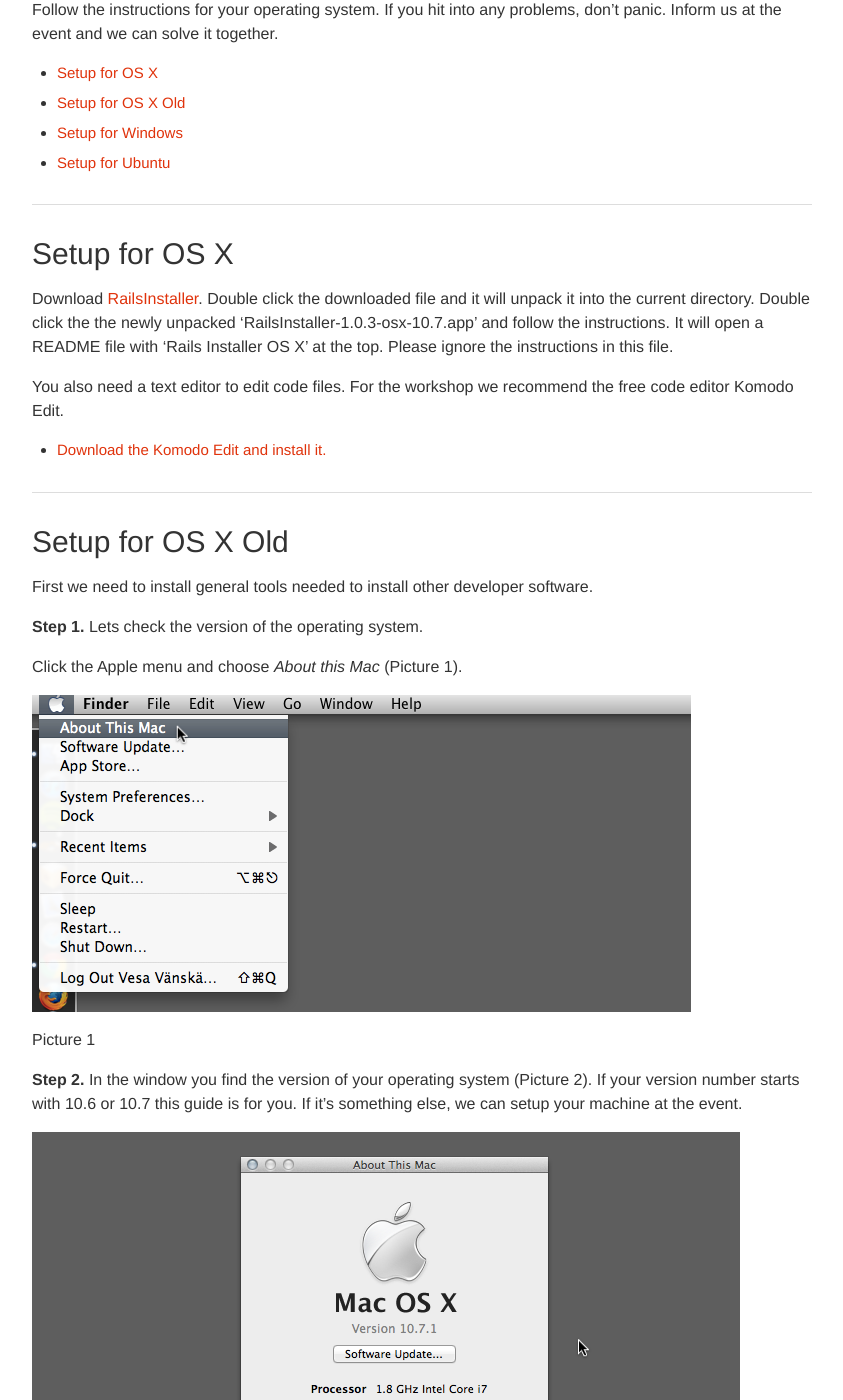
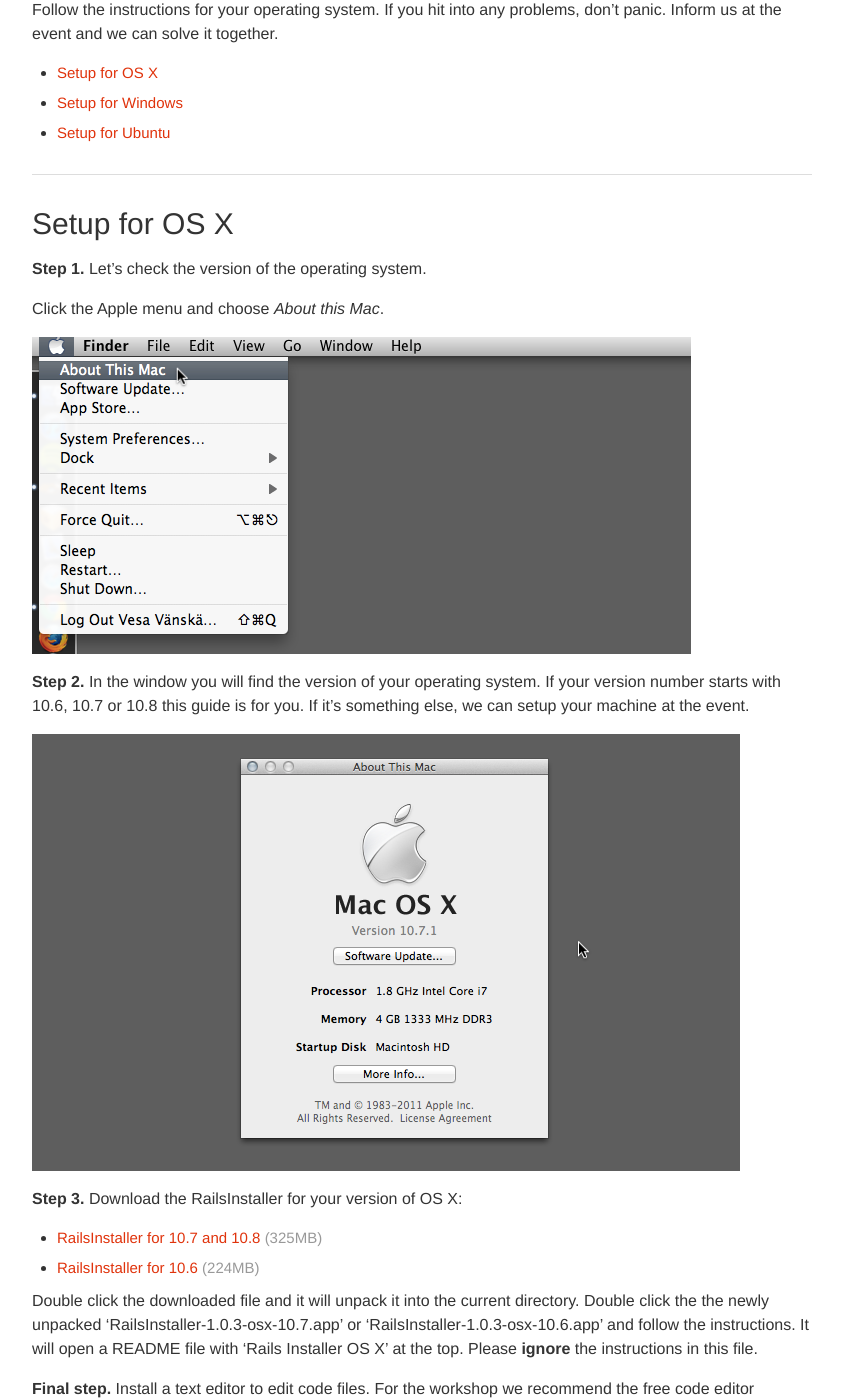
Before and after one commit to railsgirls/guides.railsgirls.com, a Jekyll site: the page built from _posts/2012-04-18-install.markdown, in a window 1280 px wide and 1400 px high, scrolled down 350 px. Shown: the whole window, without its empty margins (158-1001 px from the left). Built offline with Jekyll 4.4.1, drawn with Linux system fonts in a browser that asks for light colours; Markdown is read by kramdown in place of the engine named in the settings; some of the changed text lies outside the part shown.

Commit message:
Update OS X install guide

```diff
--- a/_posts/2012-04-18-install.markdown
+++ b/_posts/2012-04-18-install.markdown
@@ -12,7 +12,6 @@
 Follow the instructions for your operating system. If you hit into any problems, don&#8217;t panic. Inform us at the event and we can solve it together.
 
 * [Setup for OS X](#setup_for_os_x)
-* [Setup for OS X Old](#setup_for_os_x_old)
 * [Setup for Windows](#setup_for_windows)
 * [Setup for Ubuntu](#setup_for_ubuntu)
 
@@ -20,53 +19,22 @@
 
 ## Setup for OS X
 
-Download [RailsInstaller](https://github.com/downloads/railsinstaller/railsinstaller-nix/RailsInstaller-1.0.3-osx-10.7.app.tgz). Double click the downloaded file and it will unpack it into the current directory. Double click the the newly unpacked 'RailsInstaller-1.0.3-osx-10.7.app' and follow the instructions. It will open a README file with 'Rails Installer OS X' at the top. Please ignore the instructions in this file.
+**Step 1.** Let&#8217;s check the version of the operating system.
 
-You also need a text editor to edit code files. For the workshop we recommend the free code editor Komodo Edit.
-
-* [Download the Komodo Edit and install it.](http://www.activestate.com/komodo-edit/downloads)
-
-<hr />
-
-## Setup for OS X Old
-
-First we need to install general tools needed to install other developer software.
-
-**Step 1.** Lets check the version of the operating system.
-
-Click the Apple menu and choose *About this Mac* (Picture 1).
+Click the Apple menu and choose *About this Mac*.
 
 ![Apple menu](/images/1.png "Apple menu")
 
-Picture 1
-
- **Step 2.** In the window you find the version of your operating system (Picture 2). If your version number starts with 10.6 or 10.7 this guide is for you. If it&#8217;s something else, we can setup your machine at the event.
+**Step 2.** In the window you will find the version of your operating system. If your version number starts with 10.6, 10.7 or 10.8 this guide is for you. If it&#8217;s something else, we can setup your machine at the event.
 
 ![About this Mac dialog](/images/2.png "About this Mac dialog")
 
-Picture 2
+**Step 3.** Download the RailsInstaller for your version of OS X:
 
-**Step 3.** Download and install these developer tools for OS X depending of your system version number.
+* [RailsInstaller for 10.7 and 10.8](https://github.com/downloads/railsinstaller/railsinstaller-nix/RailsInstaller-1.0.3-osx-10.7.app.tgz) <span class="muted">(325MB)</span>
+* [RailsInstaller for 10.6](https://github.com/downloads/railsinstaller/railsinstaller-nix/RailsInstaller-1.0.3-osx-10.6.app.tgz) <span class="muted">(224MB)</span>
 
-* [Installer for 10.7](https://github.com/downloads/kennethreitz/osx-gcc-installer/GCC-10.7-v2.pkg) <span class="muted">(273Mb)</span>
-
-* [Installer for 10.6](https://github.com/downloads/kennethreitz/osx-gcc-installer/GCC-10.6.pkg) <span class="muted">(273Mb)</span>
-
-**Step 4.** After the installer has run, open Terminal.app. Click the Spotlight (magnifying glass icon in the top right corner), type *Terminal.app* and click the option that appears (Picture 3).
-
-![Spotlight](/images/3.png "Spotlight")
-
-Picture 3
-
-**Step 5.** Now copy and paste this line in the Terminal and press Enter. Enjoy the text flying on the screen, it will take quite some time (approximately 30 minutes). The installer might ask for your administrator password. Grabbing a refreshing drink before starting is encouraged!
-
-{% highlight sh %}
-bash < <(curl -s https://raw.github.com/railsgirls/installation-scripts/master/rails-install-osx-rvm.sh)
-{% endhighlight %}
-
- ![You've done it](/images/complete.png "You've done it")
-
-Now if everything went right, you should have a working Ruby on Rails programming setup. Congrats!
+Double click the downloaded file and it will unpack it into the current directory. Double click the the newly unpacked 'RailsInstaller-1.0.3-osx-10.7.app' or 'RailsInstaller-1.0.3-osx-10.6.app' and follow the instructions. It will open a README file with 'Rails Installer OS X' at the top. Please **ignore** the instructions in this file.
 
 **Final step.** Install a text editor to edit code files. For the workshop we recommend the free code editor Komodo Edit.
 
```
